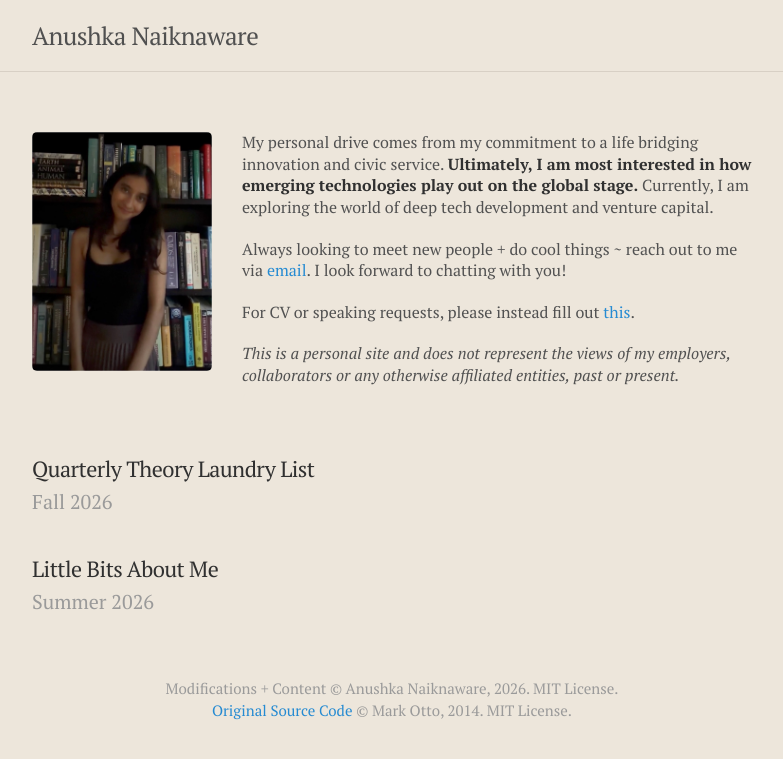
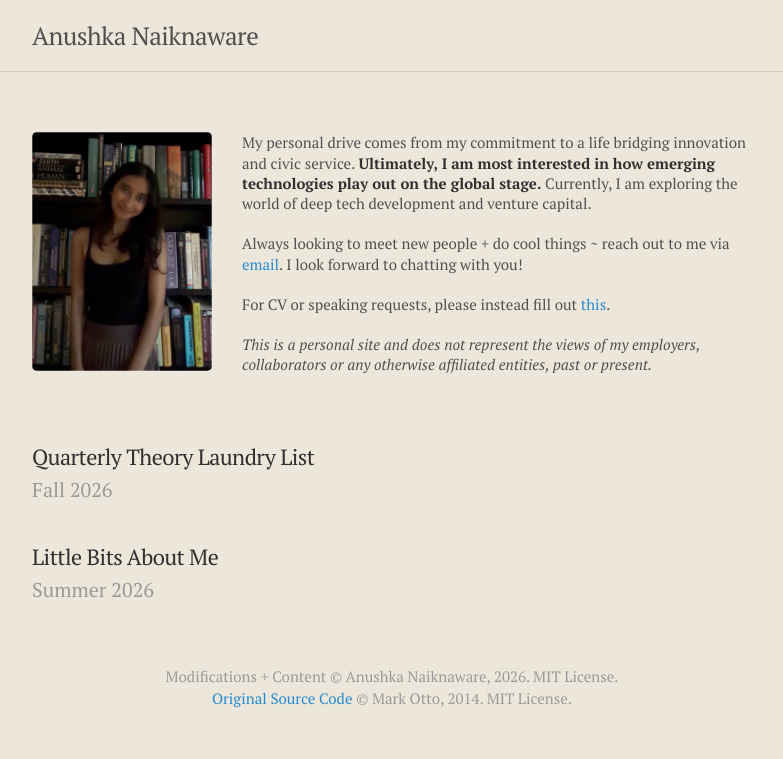
Before and after one commit to anushkanaiknaware/anushkanaiknaware.github.io, a Jekyll site: the page built from index.html, in a window 1280 px wide. Shown: the top 759 px of the page, without its empty margins (248-1031 px from the left). Built offline with Jekyll 4.4.1, drawn with Linux system fonts in a browser that asks for light colours; the list of posts is cut into pages by our own code.

Commit message:
Update poole.css

```diff
--- a/public/css/poole.css
+++ b/public/css/poole.css
@@ -250,7 +250,7 @@ img {
 
 .home-text {
   min-width: 0;
-  font-size: .8rem;
+  font-size: .75rem;
   line-height: 1.35;
 }
 
@@ -266,7 +266,7 @@ img {
   }
 
   .home-text {
-    font-size: 1rem;
+    font-size: .75rem;
     line-height: 1.5;
   }
 }
```
